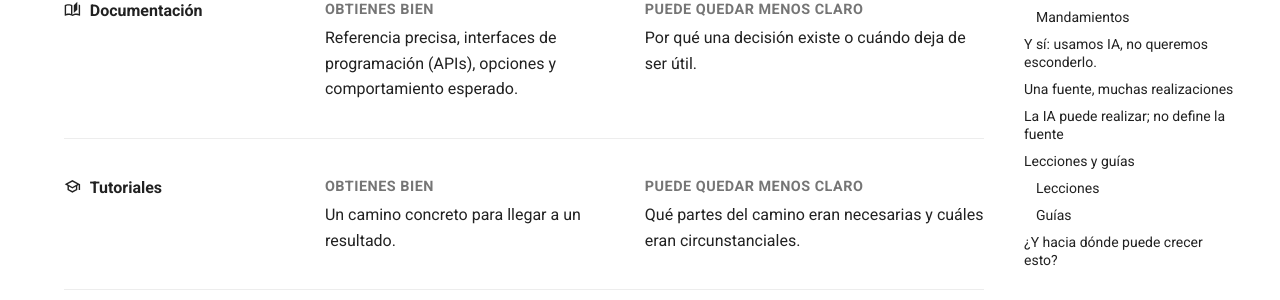
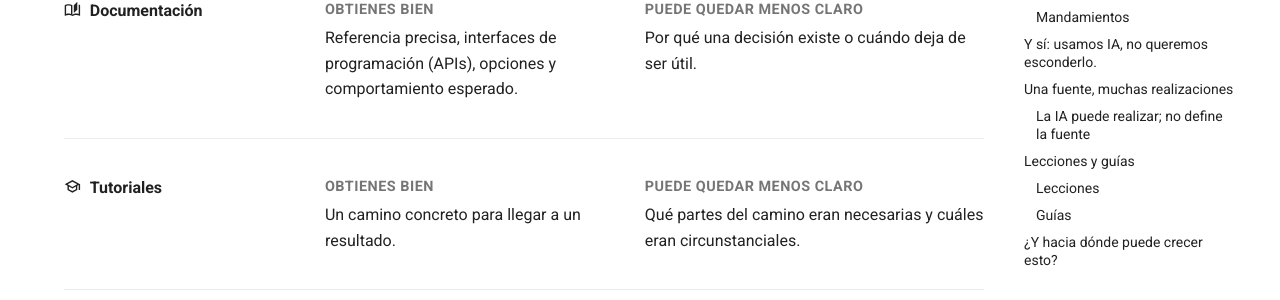
Before and after one commit to HernanFAR/teaching, an MkDocs documentation site: the page built from docs/about/how-we-teach.md, in a window 1280 px wide. Shown: the part 313-613 px from the top of the page. Built offline with MkDocs 1.6.1 and Material for MkDocs 9.7.7, drawn with Linux system fonts in a browser that asks for light colours; comment, search, counter and statistics services are not loaded.

Commit message:
docs: fold AI realization into pedagogical source section

```diff
--- a/docs/about/how-we-teach.md
+++ b/docs/about/how-we-teach.md
@@ -408,9 +408,7 @@ Desde esa fuente podemos producir distintas realizaciones según lo que una pers
 
 > **La forma puede cambiar. La intención pedagógica no debería cambiar silenciosamente.**
 
----
-
-## La IA puede realizar; no define la fuente
+### La IA puede realizar; no define la fuente
 
 La IA puede ayudarnos a transformar una fuente pedagógica en una explicación, un ejemplo, un diagrama, un ejercicio o una variante para otro nivel.
 
```
